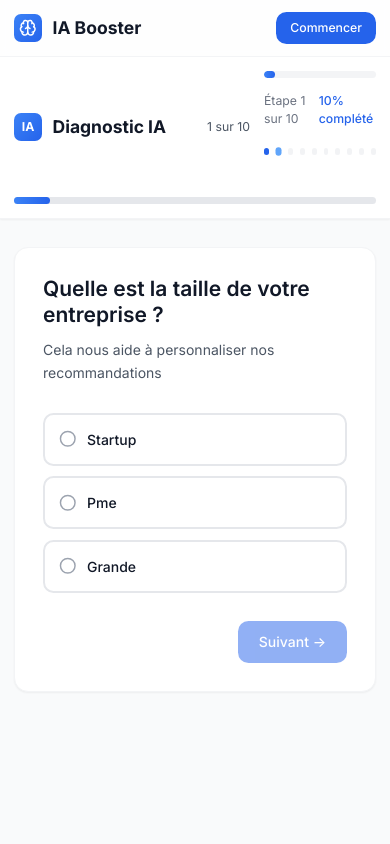
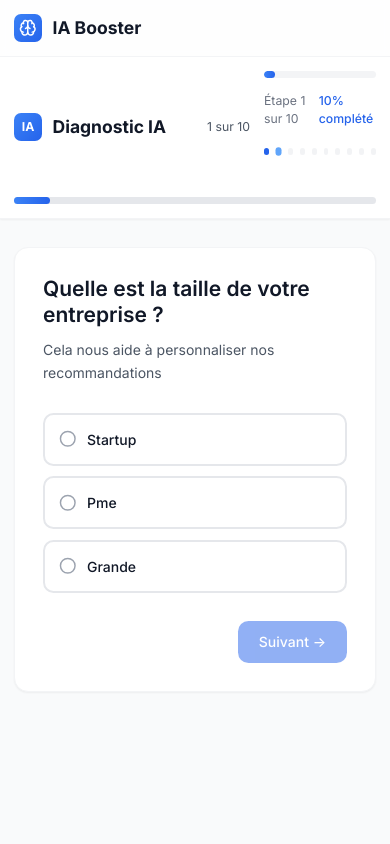
Before and after one commit to Leonelberio/iabooster, a Next.js app: page / in a window 390 px wide. Shown: the top 844 px of the page. Built offline with nearby package versions, Linux system fonts and the light colour scheme.

Commit message:
🗑️ Remove Quiz Link from Header Component
- Deleted the quiz navigation link from both desktop and mobile views in the Header component.
- Updated README to comment out the quiz page reference for clarity.

```diff
--- a/src/components/Header.tsx
+++ b/src/components/Header.tsx
@@ -61,14 +61,6 @@ export default function Header({
 
           {/* Navigation */}
           <nav className="hidden md:flex items-center space-x-8">
-            <Link href="/quiz">
-              <motion.span
-                className="text-gray-700 hover:text-blue-600 font-medium transition-colors duration-200 cursor-pointer"
-                whileHover={{ scale: 1.05 }}
-              >
-                Diagnostic
-              </motion.span>
-            </Link>
             <motion.a
               href="#contact"
               className="text-gray-700 hover:text-blue-600 font-medium transition-colors duration-200"
@@ -79,17 +71,7 @@ export default function Header({
           </nav>
 
           {/* Mobile menu button */}
-          <div className="md:hidden">
-            <Link href="/quiz">
-              <motion.button
-                className="apple-button text-sm py-2 px-4"
-                whileHover={{ scale: 1.05 }}
-                whileTap={{ scale: 0.95 }}
-              >
-                Commencer
-              </motion.button>
-            </Link>
-          </div>
+          <div className="md:hidden"></div>
         </div>
       </div>
     </motion.header>
```
Also changed, not shown: 1 other file (tests, documents, lock files or other folders).
